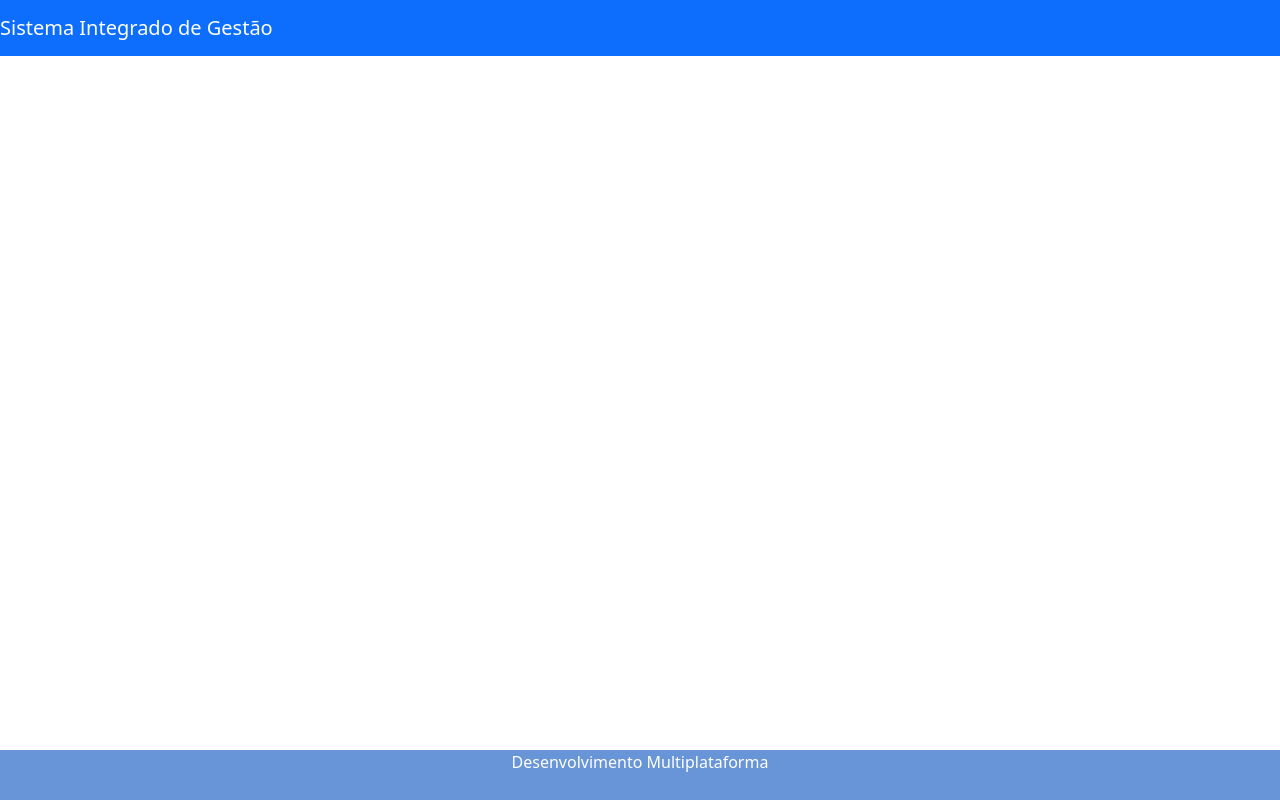
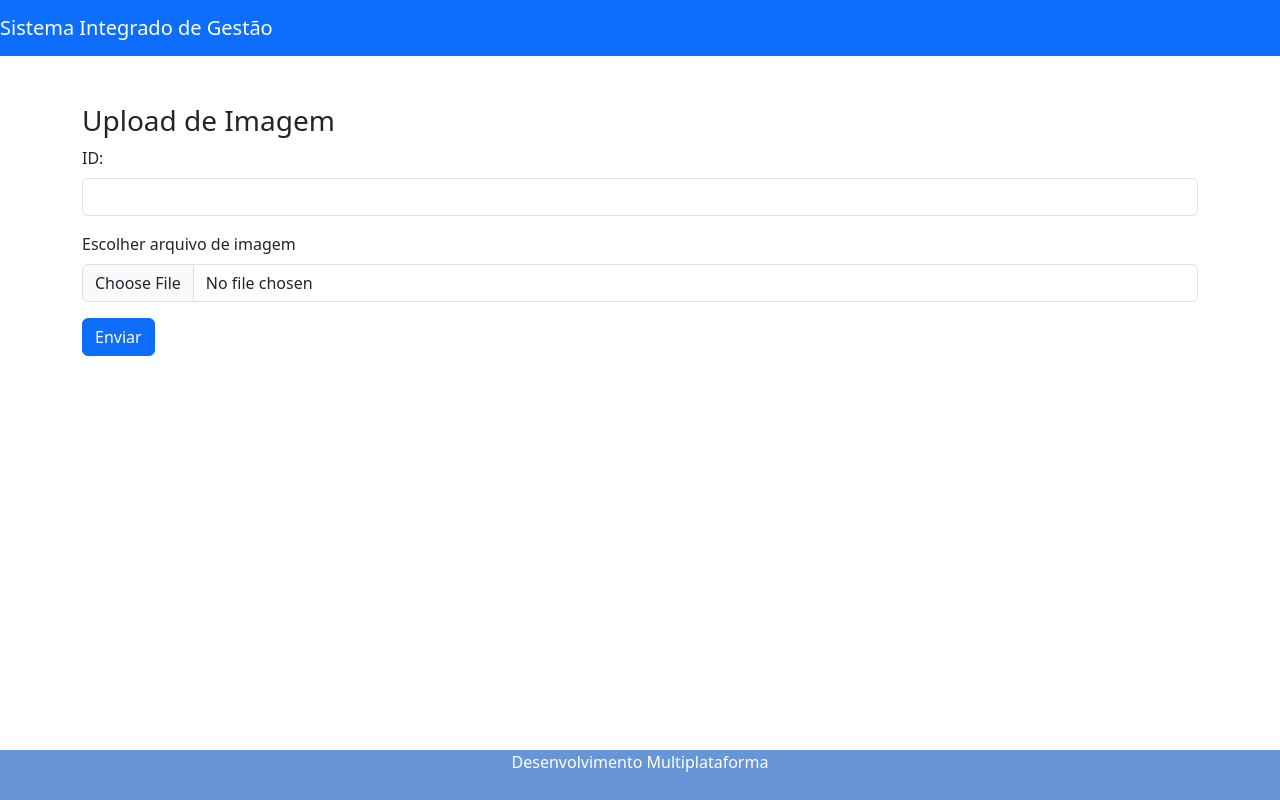
Before and after one commit to ffvprogweb/sigvs-front2, a React (Create React App) app: page /upload in a window 1280 px wide. Built offline with nearby package versions, Linux system fonts and the light colour scheme.

Commit message:
Função - upload de imagem

```diff
--- a/src/App.js
+++ b/src/App.js
@@ -1,6 +1,7 @@
 import ConsultaCatalogo from "./componentes/ConsultaCatalogo";
 import Header from "./componentes/Header";
 import Footer from "./componentes/Footer";
+import UploadImagem from "./componentes/UploadImagem";
 import CadastrarProduto from "./componentes/CadastrarProduto";
 import { BrowserRouter, Routes, Route } from "react-router-dom";
 function App() {
@@ -22,6 +23,7 @@ function App() {
             path="/edit-produto/:id"
             element={<CadastrarProduto />}
           ></Route>
+          <Route path="/upload" element={<UploadImagem />}></Route>
         </Routes>
         <Footer />
       </BrowserRouter>
--- a/src/componentes/ConsultaCatalogo/index.js
+++ b/src/componentes/ConsultaCatalogo/index.js
@@ -38,12 +38,22 @@ const ConsultaCatalogo = () => {
         console.error(error);
       });
   }
+  function uploadImagem() {
+    navigator("/upload");
+  }
 
   return (
     <div className="container">
       <h5 className="text-center">Consulta Catalogo </h5>
       <button className="btn btn-primary mb-2" onClick={cadastrarProduto}>
         Cadastrar Produto
+      </button>
+      <button
+        className="btn btn-primary mb-2"
+        onClick={uploadImagem}
+        style={{ marginLeft: "10px" }}
+      >
+        Upload de Imagem
       </button>
       <table className="table table-striped table-bordered">
         <thead>
--- /dev/null
+++ b/src/componentes/UploadImagem/index.js
@@ -0,0 +1,78 @@
+import React, { useState } from "react";
+import axios from "axios";
+import "bootstrap/dist/css/bootstrap.min.css";
+
+const ImageUpload = () => {
+  const [selectedFile, setSelectedFile] = useState(null);
+  const [id, setId] = useState("");
+
+  const handleFileChange = (e) => {
+    setSelectedFile(e.target.files[0]);
+  };
+
+  const handleIdChange = (e) => {
+    setId(e.target.value);
+  };
+
+  const handleUpload = (e) => {
+    e.preventDefault();
+    if (selectedFile && id) {
+      const formData = new FormData();
+      formData.append("file", selectedFile);
+      formData.append("id", id);
+
+      axios
+        .post("http://localhost:8080/api/v1/produtos/imadb", formData, {
+          headers: {
+            "Content-Type": "multipart/form-data",
+          },
+        })
+        .then((response) => {
+          console.log("Resposta da API:", response.data);
+          // Lidar com a resposta da API após o upload do arquivo
+        })
+        .catch((error) => {
+          console.error("Erro ao fazer upload:", error);
+        });
+    } else {
+      console.log("Por favor, selecione um arquivo de imagem e forneça um ID.");
+    }
+  };
+
+  return (
+    <div className="container mt-5">
+      <h3>Upload de Imagem</h3>
+      <form onSubmit={handleUpload} encType="multipart/form-data">
+        <div className="mb-3">
+          <label htmlFor="inputId" className="form-label">
+            ID:
+          </label>
+          <input
+            type="text"
+            className="form-control"
+            id="inputId"
+            value={id}
+            onChange={handleIdChange}
+          />
+        </div>
+        <div className="mb-3">
+          <label htmlFor="inputFile" className="form-label">
+            Escolher arquivo de imagem
+          </label>
+          <input
+            type="file"
+            className="form-control"
+            id="inputFile"
+            accept="image/*"
+            onChange={handleFileChange}
+          />
+        </div>
+        <button type="submit" className="btn btn-primary">
+          Enviar
+        </button>
+      </form>
+    </div>
+  );
+};
+
+export default ImageUpload;
```
